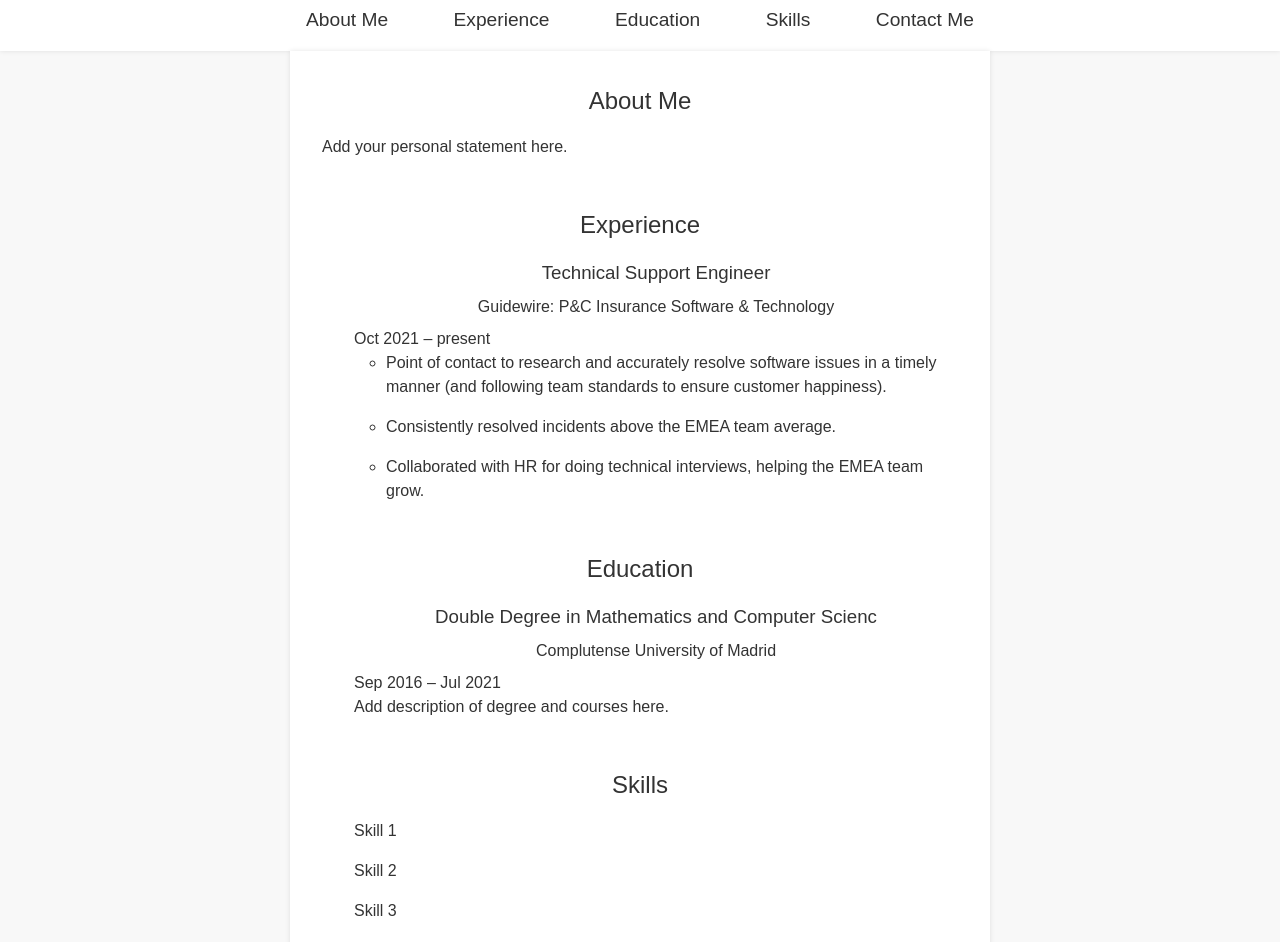
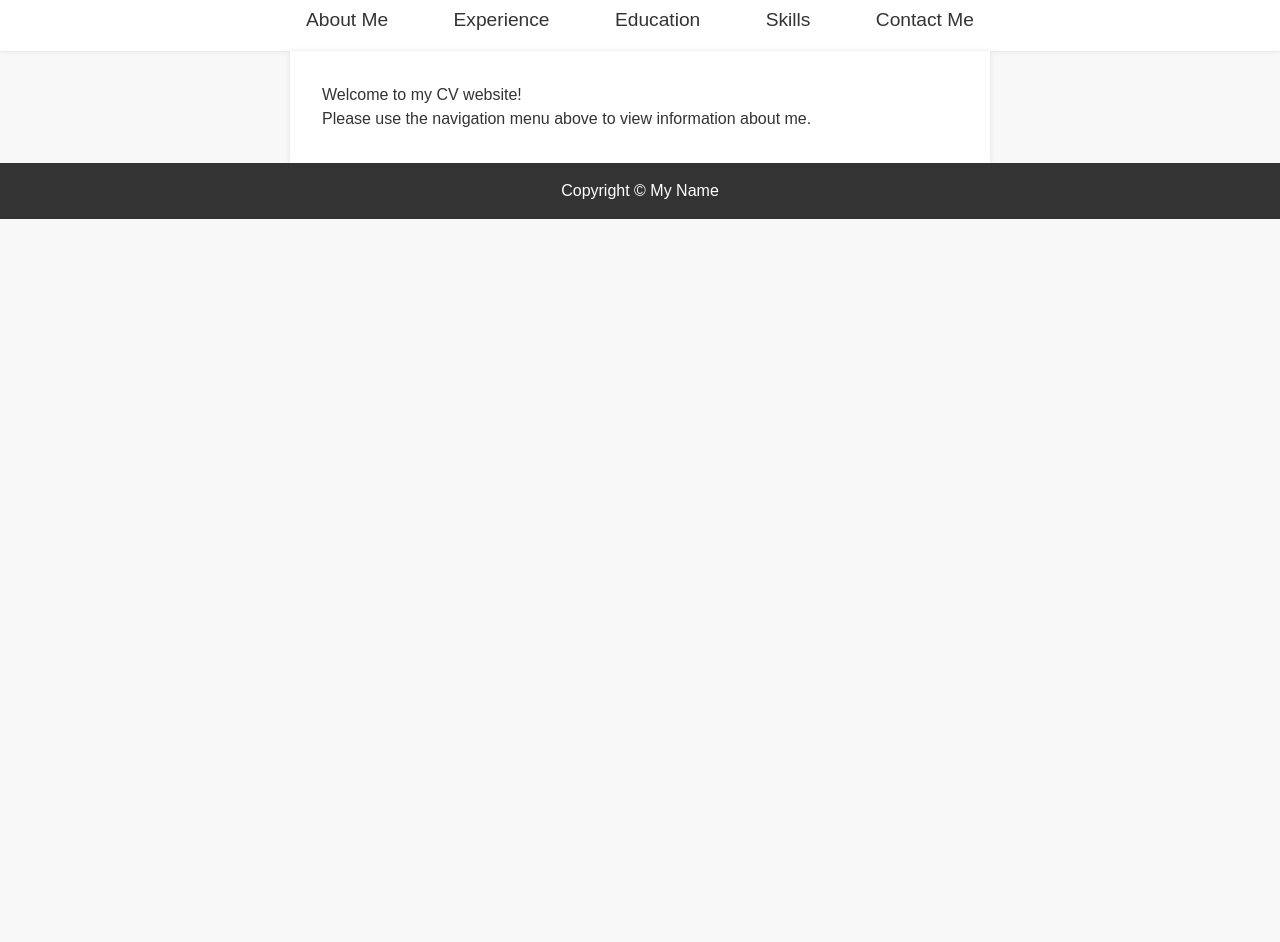
Before and after one commit to javigrh/javigrh.github.io, a plain HTML site: page index.html in a window 1280 px wide. Shown: the part 74-1016 px from the top of the page. After the commit the page ends 800 px from the top, so only its background shows below. Drawn offline with Linux system fonts and the light colour scheme.

Commit message:
Update index.html

```diff
--- a/index.html
+++ b/index.html
@@ -3,168 +3,25 @@
   <head>
     <meta charset="UTF-8">
     <meta name="viewport" content="width=device-width, initial-scale=1.0">
-    <title>Javier Galiana's Background</title>
-    <style>
-      /* Global styles */
-        * {
-          box-sizing: border-box;
-          margin: 0;
-          padding: 0;
-        }
-
-        html {
-          font-size: 16px;
-          font-family: Arial, sans-serif;
-        }
-
-        body {
-          background-color: #f8f8f8;
-          line-height: 1.5;
-          color: #333;
-        }
-
-        h1, h2, h3, h4, h5, h6 {
-          font-weight: normal;
-          text-align: center;
-          margin-bottom: 0.5rem;
-        }
-
-        a {
-          color: #333;
-          text-decoration: none;
-        }
-
-        a:hover {
-          color: #000;
-        }
-
-        ul {
-          list-style: none;
-        }
-
-        section {
-          margin-bottom: 3rem;
-        }
-
-        /* Header styles */
-        header {
-          background-color: #fff;
-          box-shadow: 0 0 5px rgba(0, 0, 0, 0.1);
-          padding: 1rem 2rem;
-        }
-
-        header nav {
-          display: flex;
-          justify-content: center;
-          margin-top: 1rem;
-        }
-
-        header nav ul {
-          display: flex;
-          justify-content: space-between;
-          max-width: 700px;
-          width: 100%;
-        }
-
-        header nav li {
-          margin: 0 1rem;
-        }
-
-        header nav a {
-          font-size: 1.2rem;
-        }
-
-        /* Main styles */
-        main {
-          max-width: 700px;
-          margin: 0 auto;
-          padding: 2rem;
-          background-color: #fff;
-          box-shadow: 0 0 5px rgba(0, 0, 0, 0.1);
-        }
-
-        section h2 {
-          font-size: 1.5rem;
-          margin-bottom: 1rem;
-        }
-
-        section ul {
-          margin-left: 2rem;
-        }
-
-        section ul li {
-          margin-bottom: 1rem;
-        }
-
-        /* Footer styles */
-        footer {
-          text-align: center;
-          background-color: #333;
-          color: #fff;
-          padding: 1rem;
-        }
-    </style>
+    <title>My CV</title>
+    <link rel="stylesheet" href="style.css">
   </head>
   <body>
     <header>
-      <h1>Javier Galiana Ruiz de la Hermosa</h1>
+      <h1>My Name</h1>
       <nav>
         <ul>
-          <li><a href="#about">About Me</a></li>
-          <li><a href="#experience">Experience</a></li>
-          <li><a href="#education">Education</a></li>
-          <li><a href="#skills">Skills</a></li>
-          <li><a href="#contact">Contact Me</a></li>
+          <li><a href="about.html">About Me</a></li>
+          <li><a href="experience.html">Experience</a></li>
+          <li><a href="education.html">Education</a></li>
+          <li><a href="skills.html">Skills</a></li>
+          <li><a href="contact.html">Contact Me</a></li>
         </ul>
       </nav>
     </header>
     <main>
-      <section id="about">
-        <h2>About Me</h2>
-        <p>Add your personal statement here.</p>
-      </section>
-      <section id="experience">
-        <h2>Experience</h2>
-        <ul>
-          <li>
-            <h3>Technical Support Engineer</h3>
-            <h4>Guidewire: P&C Insurance Software & Technology</h4>
-            <p>Oct 2021 – present</p>
-            <p><ul>
-            <li type="circle">Point of contact to research and accurately resolve software issues in a timely manner (and following team standards to ensure customer happiness).</li>
-            <li type="circle">Consistently resolved incidents above the EMEA team average.</li>
-            <li type="circle">Collaborated with HR for doing technical interviews, helping the EMEA team grow.</li>
-            </ul>
-            </p>
-          </li>
-          <!-- Add more job listings here -->
-        </ul>
-      </section>
-      <section id="education">
-        <h2>Education</h2>
-        <ul>
-          <li>
-            <h3>Double Degree in Mathematics and Computer Scienc</h3>
-            <h4>Complutense University of Madrid</h4>
-            <p>Sep 2016 – Jul 2021</p>
-            <p>Add description of degree and courses here.</p>
-          </li>
-          <!-- Add more education listings here -->
-        </ul>
-      </section>
-      <section id="skills">
-        <h2>Skills</h2>
-        <ul>
-          <li>Skill 1</li>
-          <li>Skill 2</li>
-          <li>Skill 3</li>
-          <!-- Add more skills here -->
-        </ul>
-      </section>
-      <section id="contact">
-        <h2>Contact Me</h2>
-        <p>Add your contact here.</p>
-      </section>
+      <p>Welcome to my CV website!</p>
+      <p>Please use the navigation menu above to view information about me.</p>
     </main>
     <footer>
       <p>Copyright © My Name</p>
```
